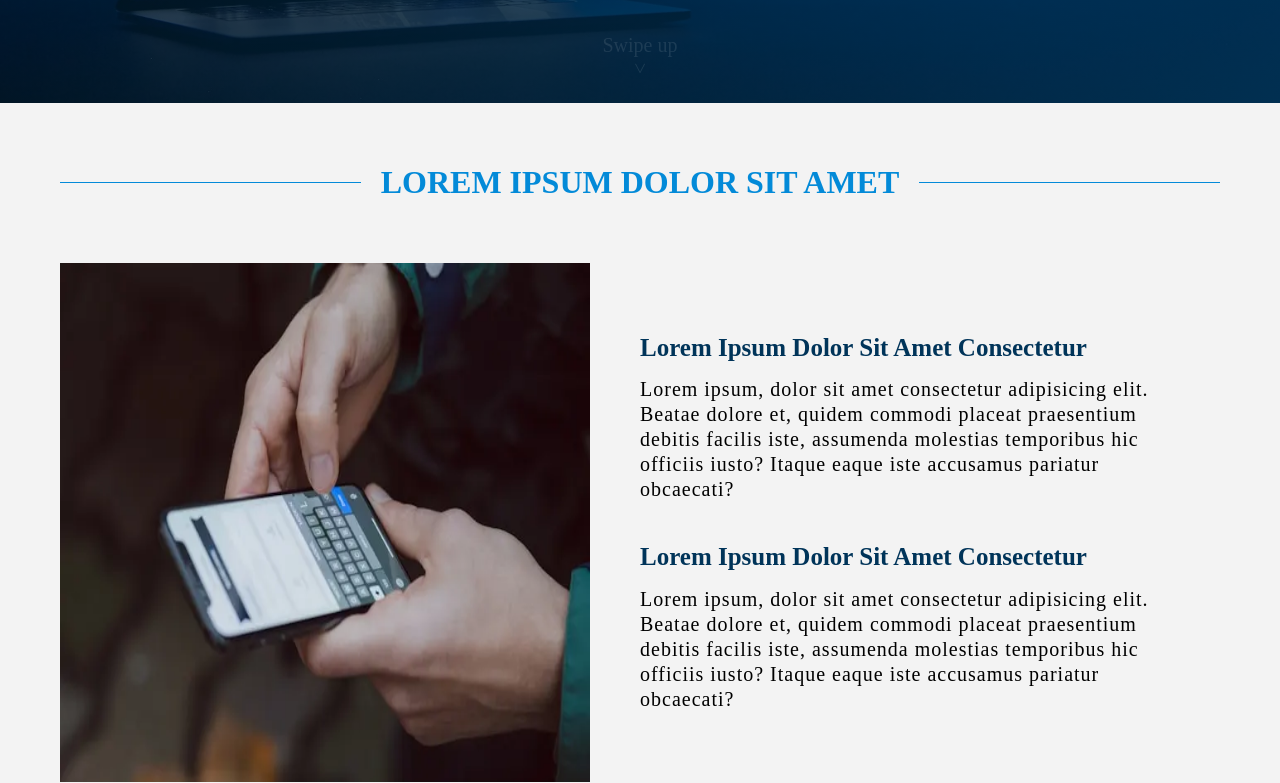
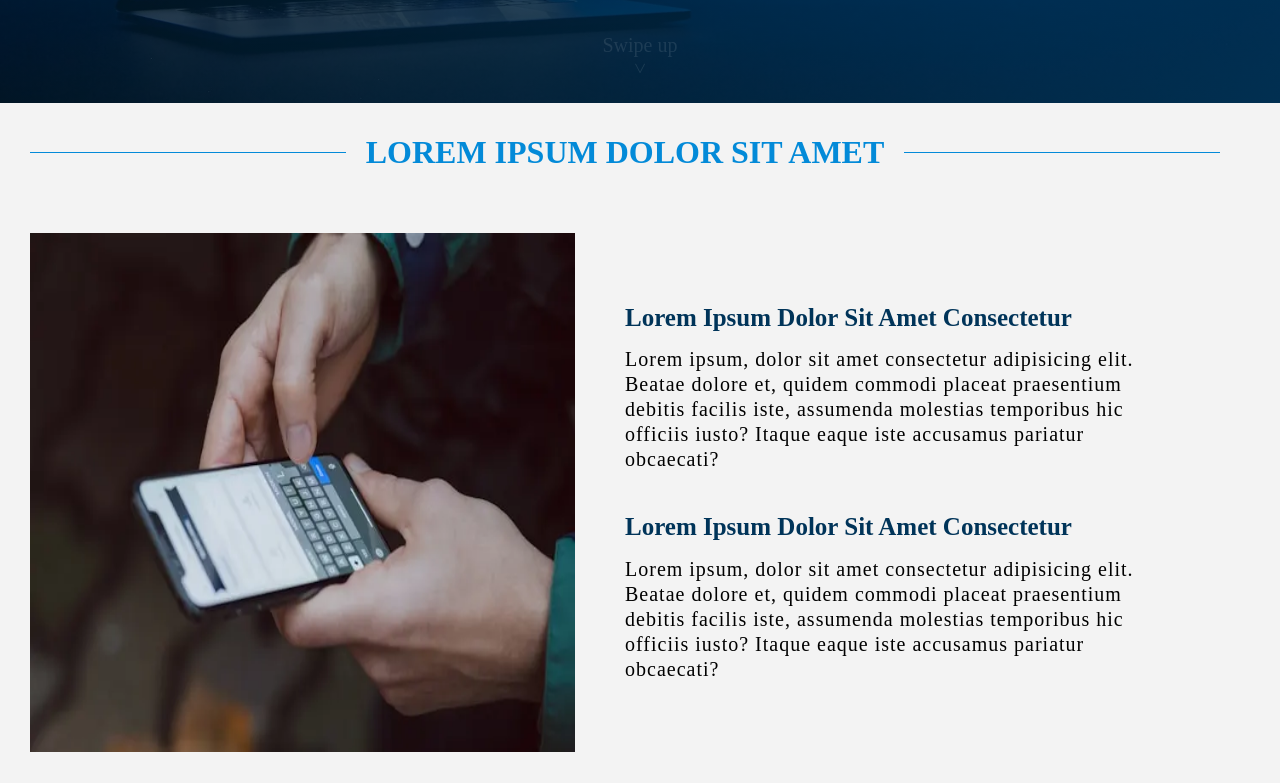
Before and after one commit to DanielMMITM/Forum-Front, a React (Vite) app: page / in a window 1280 px wide. Shown: the part 697-1480 px from the top of the page. Built offline with nearby package versions, Linux system fonts and the light colour scheme.

Commit message:
Fix padding on main section

```diff
--- a/src/pages/Home/Home.tsx
+++ b/src/pages/Home/Home.tsx
@@ -28,7 +28,7 @@ export const Home = () => {
         flexDirection={"column"}
         justifyContent={"center"}
         component={"main"}
-        padding={"4rem 6rem"}
+        padding={"1rem 6rem 6rem 3rem"}
       >
         <h1 className="heading-primary">Lorem ipsum dolor sit amet</h1>
         <Box
```
